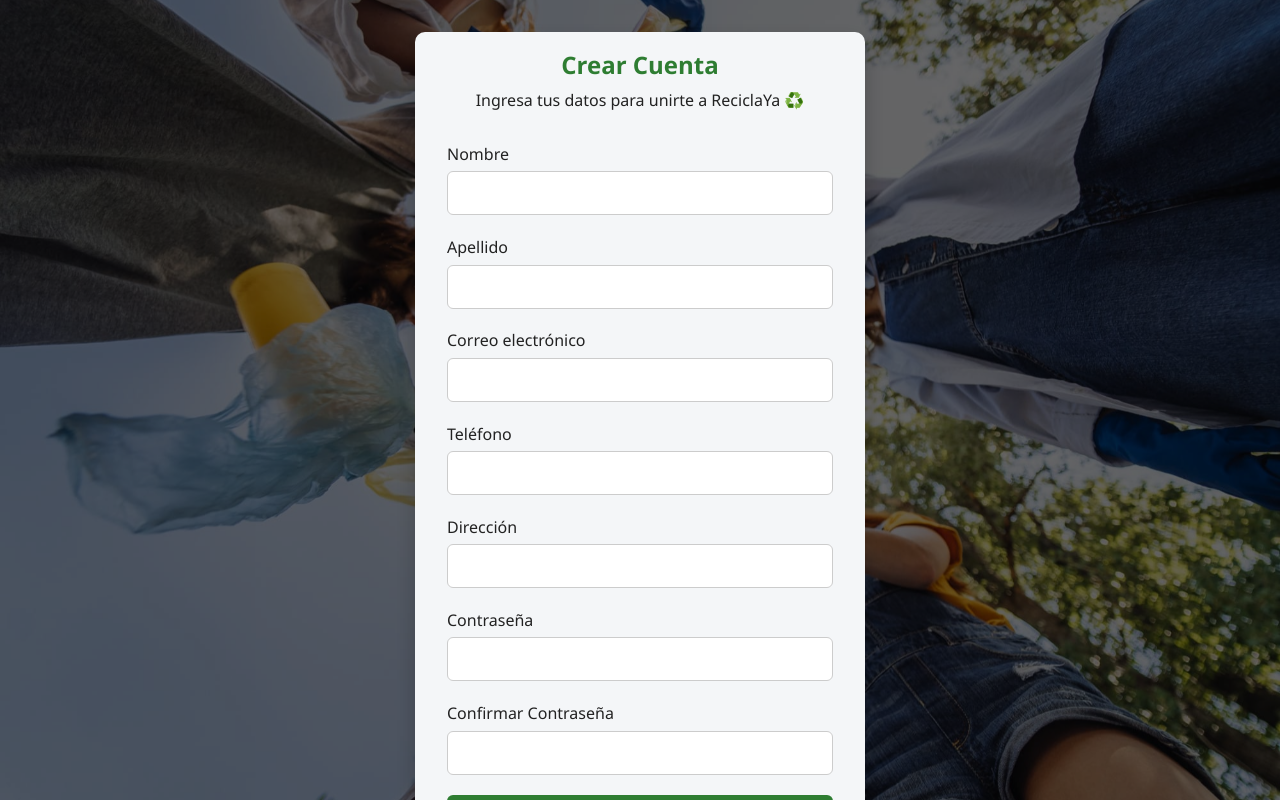
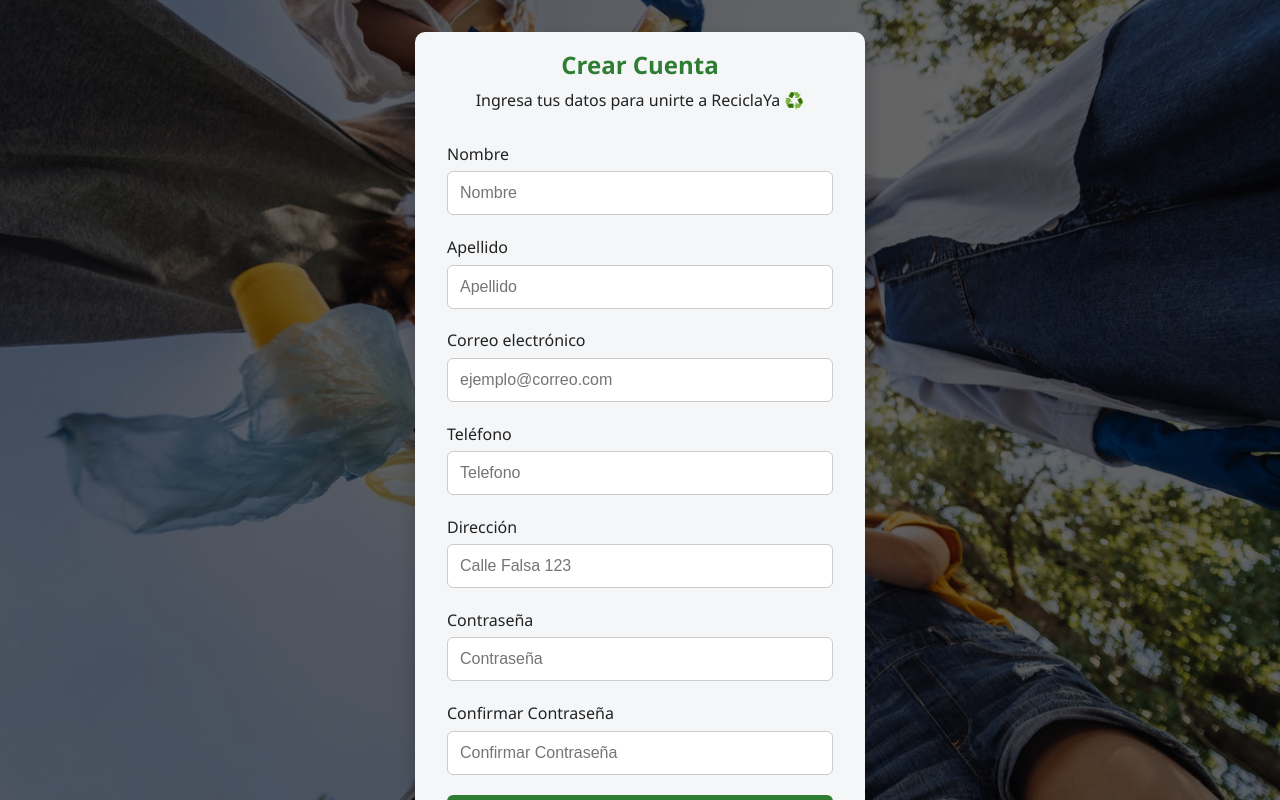
Before and after one commit to IvanPabon29/recicla-ya, a React (Vite) app in the folder frontend/: page /registro in a window 1280 px wide. Built offline with nearby package versions, Linux system fonts and the light colour scheme; no server answers.

Commit message:
Agregar placeholder para los inputs

```diff
--- a/frontend/src/pages/public/Registro.jsx
+++ b/frontend/src/pages/public/Registro.jsx
@@ -1,7 +1,7 @@
 import '../../styles/pages/registro.css';
 import { Link, useNavigate } from 'react-router-dom';
 import { useState } from 'react';
-import api from '../../services/authService'; // Aquí centralizamos las peticiones HTTP
+import authService from '../../services/authService'; // Aquí centralizamos las peticiones HTTP
 
 /**
  * Página de registro para nuevos usuarios del sistema ReciclaYa.
@@ -46,8 +46,8 @@ function Registro() {
     try {
       setLoading(true);
 
-      // Llamada al backend (cuando esté listo)
-      await api.post('/auth/register', {
+      // Llamada al backend
+      await authService.register({
         nombre: formData.nombre,
         apellido: formData.apellido,
         correo: formData.correo,
@@ -77,37 +77,37 @@ function Registro() {
           <form className="registro-form" onSubmit={handleSubmit}>
             <div className="form-group">
               <label htmlFor="nombre">Nombre</label>
-              <input type="text" id="nombre" value={formData.nombre} onChange={handleChange} required />
+              <input type="text" id="nombre" placeholder='Nombre' value={formData.nombre} onChange={handleChange} required />
             </div>
 
             <div className="form-group">
               <label htmlFor="apellido">Apellido</label>
-              <input type="text" id="apellido" value={formData.apellido} onChange={handleChange} required />
+              <input type="text" id="apellido" placeholder='Apellido' value={formData.apellido} onChange={handleChange} required />
             </div>
 
             <div className="form-group">
               <label htmlFor="correo">Correo electrónico</label>
-              <input type="email" id="correo" value={formData.correo} onChange={handleChange} required />
+              <input type="email" id="correo" placeholder='ejemplo@correo.com' value={formData.correo} onChange={handleChange} required />
             </div>
 
             <div className="form-group">
               <label htmlFor="telefono">Teléfono</label>
-              <input type="tel" id="telefono" value={formData.telefono} onChange={handleChange} required />
+              <input type="tel" id="telefono" placeholder='Telefono' value={formData.telefono} onChange={handleChange} required />
             </div>
 
             <div className="form-group">
               <label htmlFor="direccion">Dirección</label>
-              <input type="text" id="direccion" value={formData.direccion} onChange={handleChange} required />
+              <input type="text" id="direccion" placeholder='Calle Falsa 123' value={formData.direccion} onChange={handleChange} required />
             </div>
 
             <div className="form-group">
               <label htmlFor="password">Contraseña</label>
-              <input type="password" id="password" value={formData.password} onChange={handleChange} required />
+              <input type="password" id="password" placeholder='Contraseña' value={formData.password} onChange={handleChange} required />
             </div>
 
             <div className="form-group">
               <label htmlFor="confirmar">Confirmar Contraseña</label>
-              <input type="password" id="confirmar" value={formData.confirmar} onChange={handleChange} required />
+              <input type="password" id="confirmar" placeholder='Confirmar Contraseña' value={formData.confirmar} onChange={handleChange} required />
             </div>
 
             <button type="submit" className="btn-primary-registro" disabled={loading}>
```
